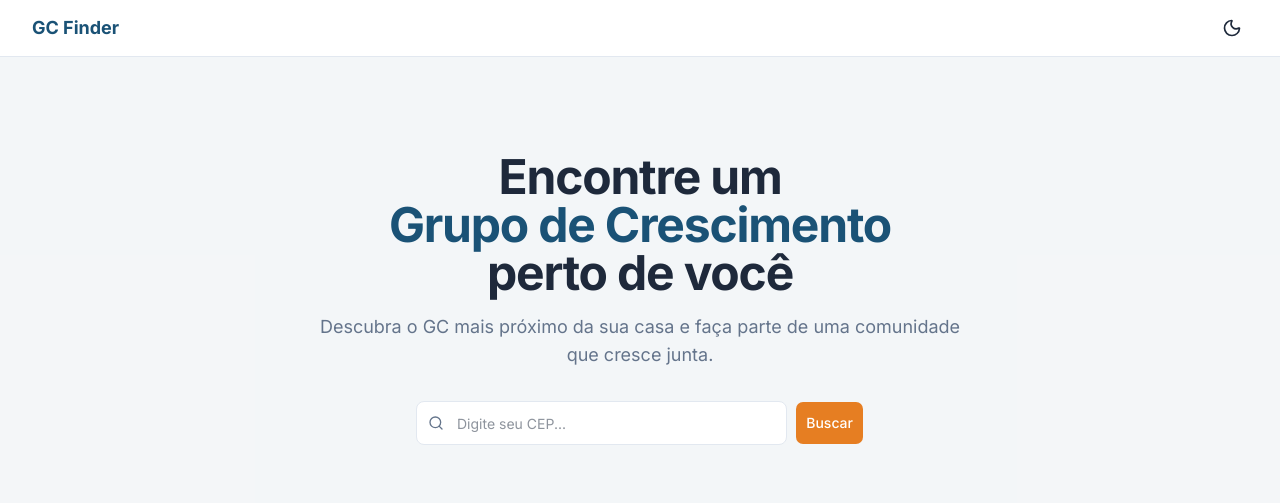
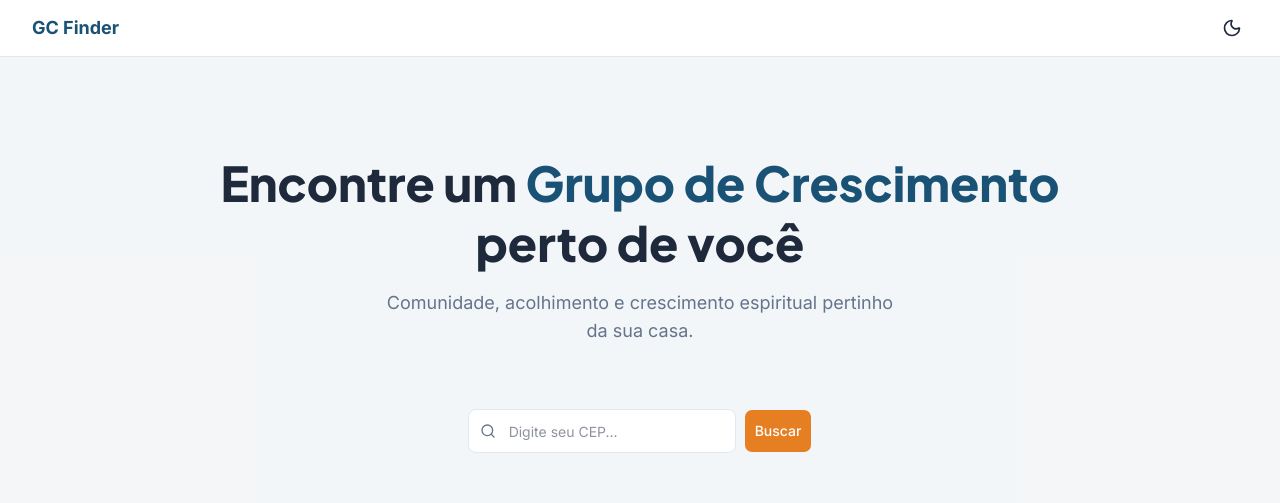
Before and after one commit to sigaocaue/gc-finder-web, a Next.js app: page / in a window 1280 px wide. Shown: the top 503 px of the page. Built offline with nearby package versions, Linux system fonts and the light colour scheme; no server answers.

Commit message:
refactor(home): enhance HeroSearch component with animations and improved messaging

```diff
--- a/components/home/hero-search.tsx
+++ b/components/home/hero-search.tsx
@@ -2,6 +2,7 @@
 
 import { useState, useCallback } from 'react'
 import { useQuery } from '@tanstack/react-query'
+import { motion, AnimatePresence } from 'framer-motion'
 import { toast } from 'sonner'
 import { api } from '@/lib/api'
 import { GcMapSection } from '@/components/map/gc-map-section'
@@ -58,15 +59,30 @@ export function HeroSearch() {
     <>
       <section className="bg-primary/5 py-16 sm:py-24">
         <div className="mx-auto max-w-7xl px-4 text-center sm:px-6 lg:px-8">
-          <h1 className="text-3xl font-bold tracking-tight text-foreground sm:text-4xl lg:text-5xl">
-            Encontre um <span className="block text-primary">Grupo de Crescimento</span>perto de
-            você
-          </h1>
-          <p className="mx-auto mt-4 max-w-2xl text-lg text-muted-foreground">
-            Descubra o GC mais próximo da sua casa e faça parte de uma comunidade que cresce junta.
-          </p>
-
-          <CepSearchBar onSearch={handleCepSearch} isLoading={isSearching} />
+          <motion.h1
+            initial={{ opacity: 0, y: 10 }}
+            animate={{ opacity: 1, y: 0 }}
+            className="font-display font-extrabold text-3xl sm:text-4xl lg:text-5xl text-foreground mb-4 leading-tight"
+          >
+            Encontre um <span className="text-primary">Grupo de Crescimento</span>
+            <br className="hidden sm:block" /> perto de você
+          </motion.h1>
+          <motion.p
+            initial={{ opacity: 0, y: 10 }}
+            animate={{ opacity: 1, y: 0 }}
+            transition={{ delay: 0.1 }}
+            className="text-muted-foreground text-base sm:text-lg mb-8 max-w-lg mx-auto"
+          >
+            Comunidade, acolhimento e crescimento espiritual pertinho da sua casa.
+          </motion.p>
+          <motion.div
+            initial={{ opacity: 0, y: 10 }}
+            animate={{ opacity: 1, y: 0 }}
+            transition={{ delay: 0.2 }}
+            className="flex justify-center"
+          >
+            <CepSearchBar onSearch={handleCepSearch} isLoading={isSearching} />
+          </motion.div>
         </div>
       </section>
 
```
